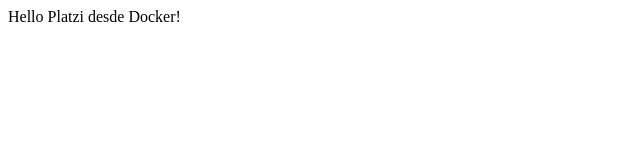
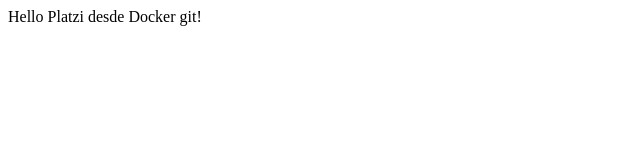
Before and after one commit to sbarnachea/curso-do, a website: page public/index.html in a window 1280 px wide. Shown: the full height of the page, 0-640 px from the left. Drawn offline with Linux system fonts and the light colour scheme.

Commit message:
cambio html

```diff
--- a/public/index.html
+++ b/public/index.html
@@ -3,6 +3,6 @@
 		<title>Hola amigos</title>
 	</head>
 	<body>
-		Hello Platzi desde Docker!
+		Hello Platzi desde Docker git!
 	</body>
 </html>
```
